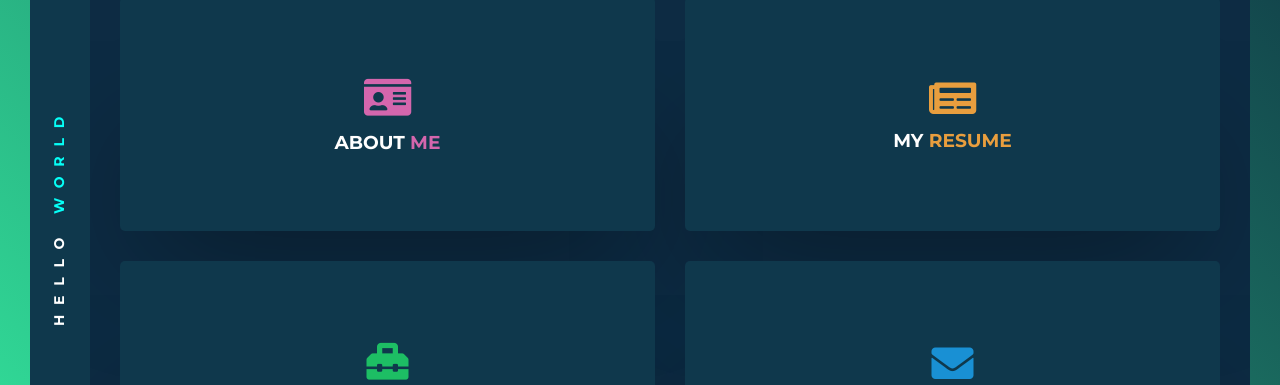
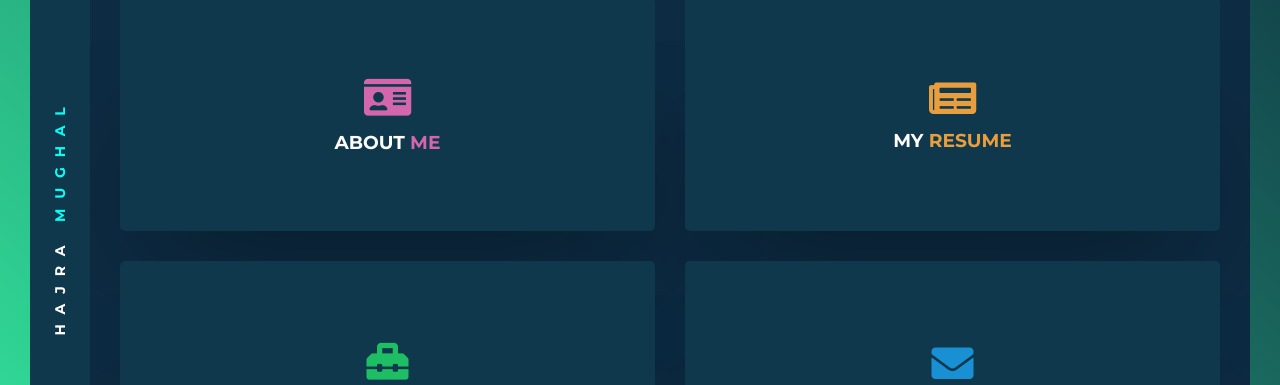
Before and after one commit to WaseemTalib/new-portfolio, a plain HTML site: page index.html in a window 1280 px wide. Shown: the part 214-599 px from the top of the page. Drawn offline with nearby package versions, Linux system fonts and the light colour scheme.

Commit message:
portfolio

```diff
--- a/index2.html
+++ b/index.html
@@ -50,7 +50,7 @@
 							</div>
 							<div class="text-hanging">
 								<div class="word">
-									<h6>HELLO <span>WORLD</span></h6>
+									<h6>HAJRA <span>MUGHAL</span></h6>
 								</div>
 							</div>
 						</div>
```
